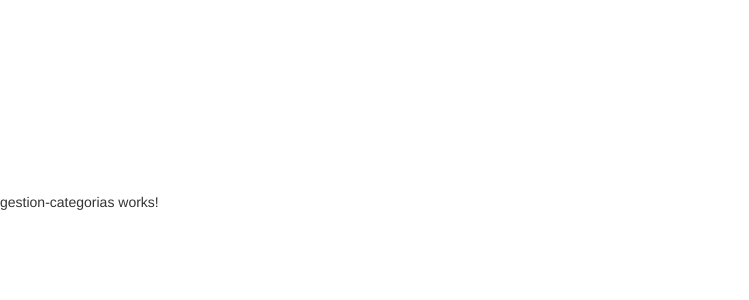
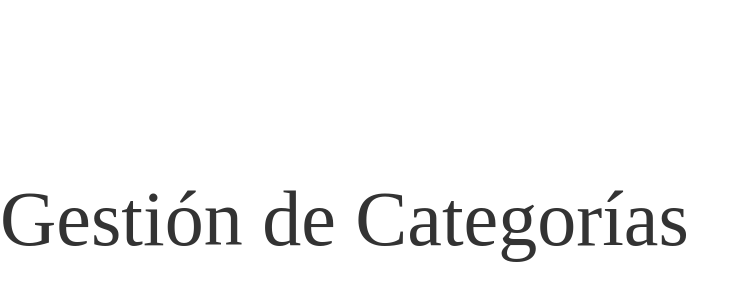
Before and after one commit to sharingplay/Tarea1, an Angular app in the folder Tarea1/: page /GestionCategorias in a window 1280 px wide. Shown: the part 3308-3608 px from the top of the page, without its empty margins (0-749 px from the left). Before the commit the page ends 3530 px from the top, so only its background shows below. Built offline with nearby package versions, Linux system fonts and the light colour scheme.

Commit message:
Creado componente Title

```diff
--- a/Tarea1/src/app/app.module.ts
+++ b/Tarea1/src/app/app.module.ts
@@ -7,6 +7,7 @@ import { CustomHeaderComponent } from './components/custom-header/custom-header.
 import { CustomFooterComponent } from './components/custom-footer/custom-footer.component';
 import { AdministracionAfiliacionesComponent } from './views/administracion-afiliaciones/administracion-afiliaciones.component';
 import { TitleComponent } from './components/title/title.component';
+import { GestionCategoriasComponent } from './views/gestion-categorias/gestion-categorias.component';
 
 
 
@@ -18,6 +19,7 @@ import { TitleComponent } from './components/title/title.component';
     routingComponents,
     AdministracionAfiliacionesComponent,
     TitleComponent,
+    GestionCategoriasComponent,
 
   ],
   imports: [
--- a/Tarea1/src/app/components/title/title.component.html
+++ b/Tarea1/src/app/components/title/title.component.html
@@ -1 +1,3 @@
-<p>title works!</p>
+<h1 class="h1">
+  {{title}}
+</h1>
--- a/Tarea1/src/app/components/title/title.component.scss
+++ b/Tarea1/src/app/components/title/title.component.scss
@@ -0,0 +1 @@
+.h1 { color: #333333; font-family: 'Bitter', serif; font-size: 78px; font-weight: normal; line-height: 54px; margin: 0 0 54px; }
--- a/Tarea1/src/app/components/title/title.component.ts
+++ b/Tarea1/src/app/components/title/title.component.ts
@@ -1,4 +1,4 @@
-import { Component, OnInit } from '@angular/core';
+import {Component, Input, OnInit} from '@angular/core';
 
 @Component({
   selector: 'app-title',
@@ -7,8 +7,8 @@ import { Component, OnInit } from '@angular/core';
 })
 export class TitleComponent implements OnInit {
 
+  @Input() title;
   constructor() { }
-
   ngOnInit(): void {
   }
 
--- /dev/null
+++ b/Tarea1/src/app/views/gestion-categorias/gestion-categorias.component.html
@@ -0,0 +1 @@
+<app-title title="Gestión de Categorías"></app-title>
--- a/Tarea1/src/app/views/gestion-categorias/gestion-categorias.component.ts
+++ b/Tarea1/src/app/views/gestion-categorias/gestion-categorias.component.ts
@@ -2,13 +2,8 @@ import { Component, OnInit } from '@angular/core';
 
 @Component({
   selector: 'app-gestion-categorias',
-  template: `
-    <p>
-      gestion-categorias works!
-    </p>
-  `,
-  styles: [
-  ]
+  templateUrl: './gestion-categorias.component.html',
+  styleUrls: ['./gestion-categorias.component.scss']
 })
 export class GestionCategoriasComponent implements OnInit {
 
```
Also changed, not shown: Tarea1/src/app/views/gestion-categorias/gestion-categorias.component.scss (added).
